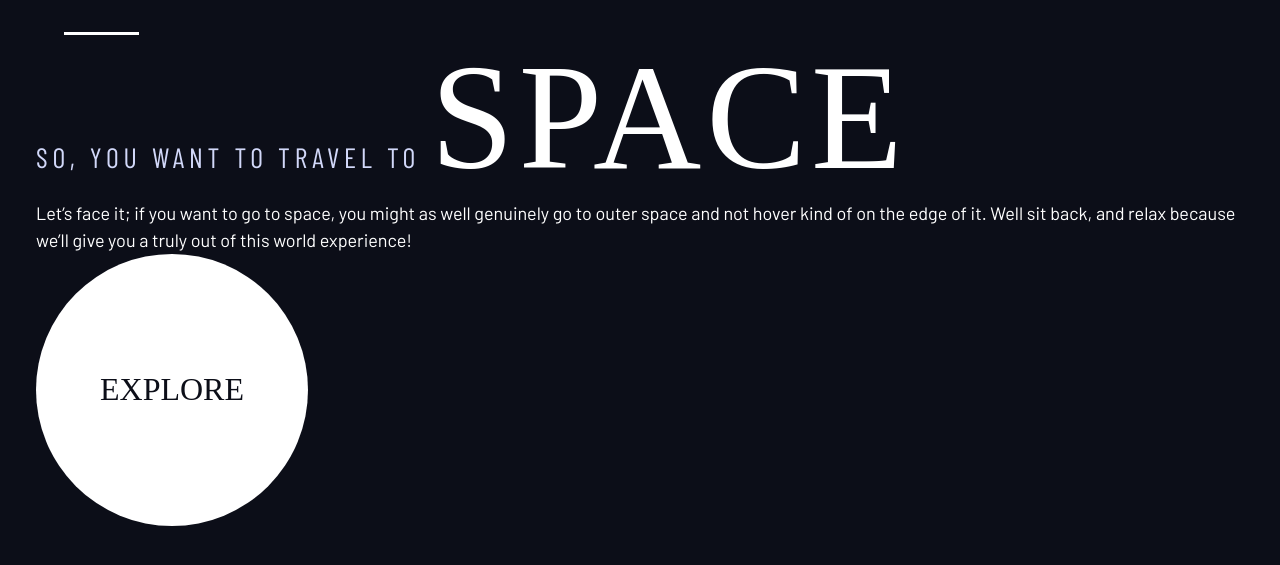
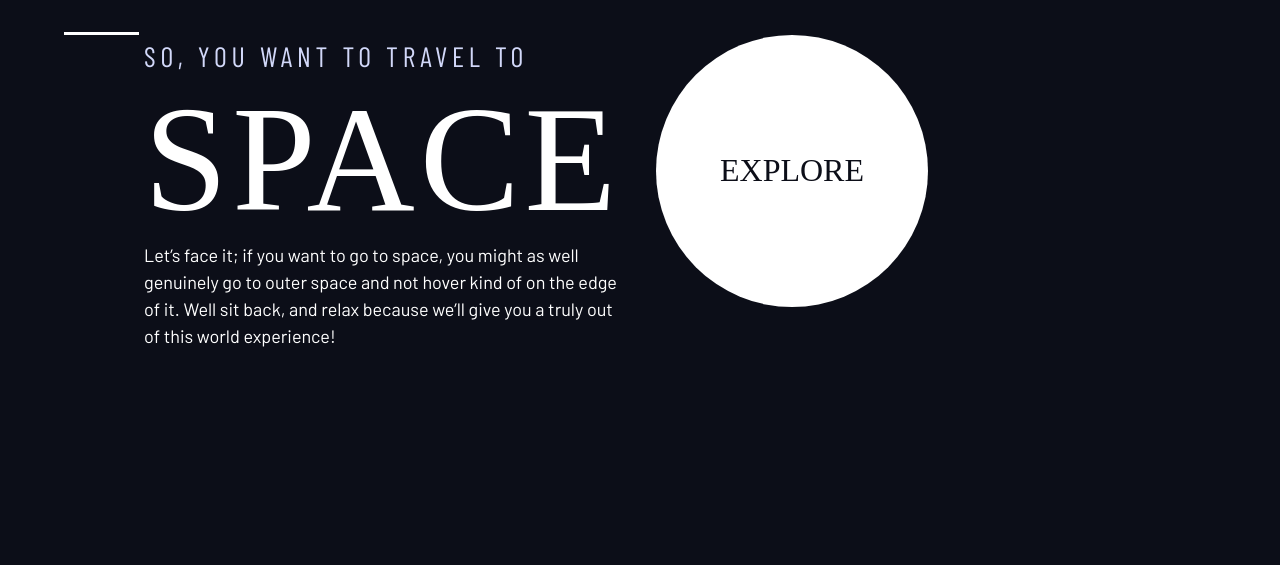
Before and after one commit to frontendella/Space-Travel-Website, a website built with Vite: page index.html in a window 1280 px wide. Shown: the part 59-624 px from the top of the page. Built offline with nearby package versions, Linux system fonts and the light colour scheme; a web font is replaced by a local one.

Commit message:
Setup a grid container

```diff
--- a/index.css
+++ b/index.css
@@ -124,6 +124,21 @@
     margin-inline: auto;
     max-width: 80rem;
 }
+
+.grid-container {
+    display: grid;
+    column-gap: var(--container-gap, 2rem);
+    grid-template-columns: minmax(2rem, 1fr) repeat(2, minmax(0, 30rem)) minmax(2rem, 1fr);
+}
+
+.grid-container > *:first-child {
+    grid-column: 2;
+}
+
+.grid-container > *:last-child {
+    grid-column: 3;
+}
+
 
 .sr-only {
   position: absolute;
--- a/index.html
+++ b/index.html
@@ -15,7 +15,7 @@
   <link rel="stylesheet" href="index.css">
   <title>Frontend Mentor | Space tourism website</title>
 </head>
-<body>
+<body class="home">
 
   <header class="primary-header flex">
     <div>
@@ -31,14 +31,17 @@
     </nav>
   </header>
 
-  <div class="container">
+  <div class="grid-container">
+    <div>
       <h1 class="text-accent fs-500 ff-sans-cond uppercase letter-spacing-1">So, you want to travel to
       <span class="fs-900 ff-serif text-white">Space</span></h1>
       <p>Let’s face it; if you want to go to space, you might as well genuinely go to
       outer space and not hover kind of on the edge of it. Well sit back, and relax
       because we’ll give you a truly out of this world experience! </p>
-
+    </div>
+    <div>
       <a href="#" class="large-button uppercase ff-serif fs-600 text-dark bg-white">Explore</a>
+    </div>
   </div>
 
 </body>
```
Lines whose indentation alone changed are shown as unchanged.
